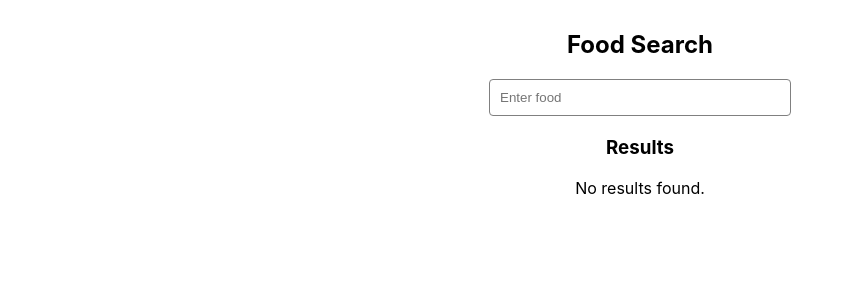
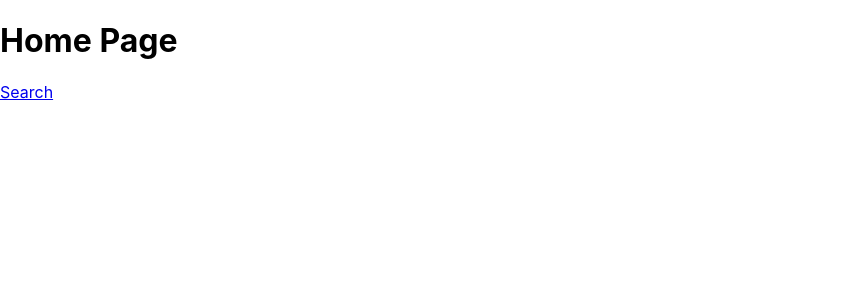
Before and after one commit to MAB688/calorie-tracker, a React (Create React App) app: page / in a window 1280 px wide. Shown: the top 300 px of the page, without its empty margins (0-854 px from the left). Built offline with nearby package versions, Linux system fonts and the light colour scheme.

Commit message:
Added first page routes

```diff
--- a/src/index.js
+++ b/src/index.js
@@ -1,12 +1,26 @@
-import React from 'react';
-import ReactDOM from 'react-dom/client';
-import './index.css';
-//import App from './App';
-import SearchPage from './pages/Search/SearchPage'
+import * as React from "react";
+import * as ReactDOM from "react-dom/client";
+import {
+  createBrowserRouter,
+  RouterProvider,
+} from "react-router-dom";
+import "./index.css";
+import HomePage from "./pages/Home/HomePage"
+import SearchPage from "./pages/Search/SearchPage"
 
-const root = ReactDOM.createRoot(document.getElementById('root'));
-root.render(
+const router = createBrowserRouter([
+  {
+    path: "/",
+    element: <HomePage />,
+  },
+  {
+    path: "/search",
+    element: <SearchPage />,
+  },
+]);
+
+ReactDOM.createRoot(document.getElementById("root")).render(
   <React.StrictMode>
-    <SearchPage />
+    <RouterProvider router={router} />
   </React.StrictMode>
 );
--- a/src/pages/Home/HomePage.js
+++ b/src/pages/Home/HomePage.js
@@ -5,8 +5,7 @@ function HomePage() {
   return (
     <div>
       <h1>Home Page</h1>
-      <Link to="/about">About</Link>
-      <Link to="/contact">Contact</Link>
+      <Link to="/search">Search</Link>
     </div>
   );
 }
```
Also changed, not shown: src/App.js (deleted, +0 -19 lines), src/pages/Search/FoodPreview.css (added), src/pages/Search/FoodPreview.js (added).
